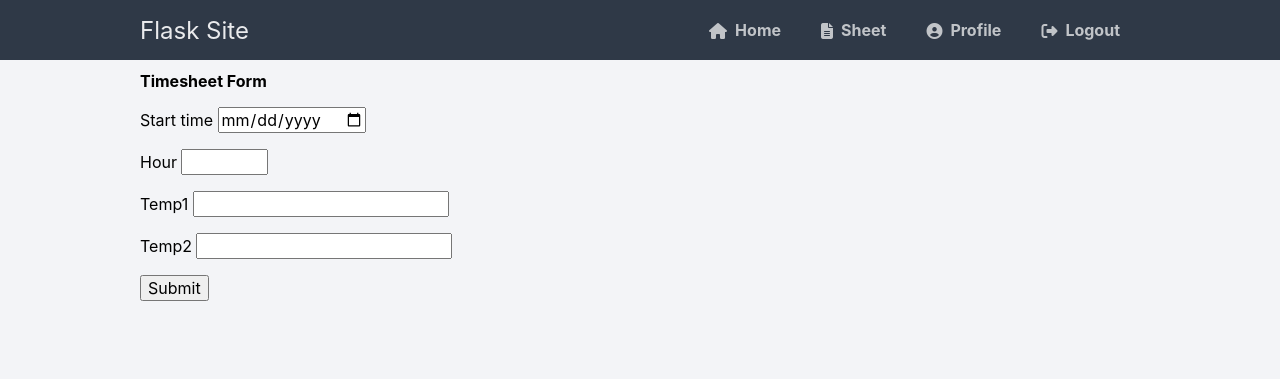
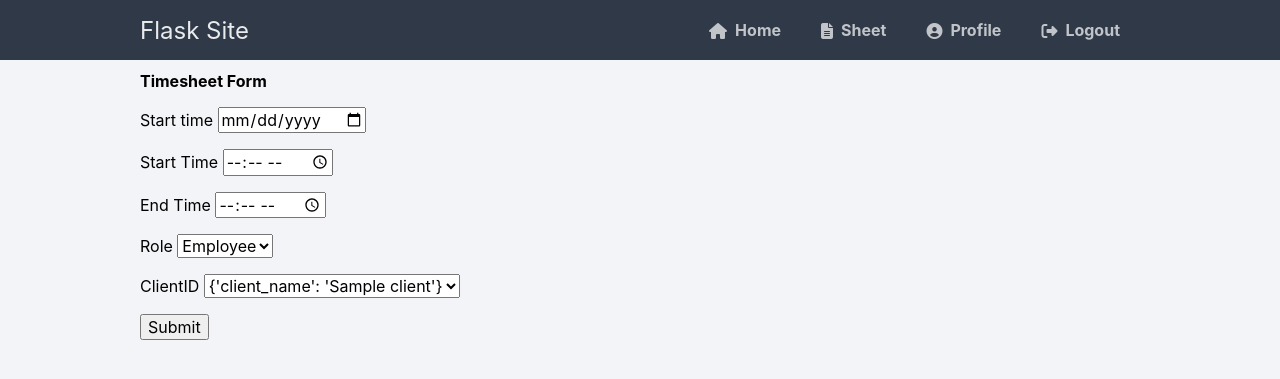
Before and after one commit to apurvashukla1999/flaskProject, a Flask app: page /sheet in a window 1280 px wide. Shown: the top 379 px of the page. Run offline with Flask 3, Linux system fonts and the light colour scheme; tables that the repository leaves empty or names only in its code hold one stand-in row (values such as "Sample post"); some libraries are stand-ins or nearby versions.

Commit message:
made tweaks to the timesheet

```diff
--- a/main.py
+++ b/main.py
@@ -1,12 +1,13 @@
+import datetime
 import re
 from flask_wtf import FlaskForm
-from wtforms import StringField, PasswordField, BooleanField, DateField, IntegerRangeField, IntegerField
+from wtforms import StringField, PasswordField, BooleanField, DateField, IntegerRangeField, IntegerField, SelectField, \
+    SubmitField, TimeField
 from wtforms import DecimalField, RadioField, DateTimeField
 import MySQLdb.cursors
 import hashlib
 from flask import Flask, render_template, request, session, redirect, url_for
 from flask_mysqldb import MySQL
-from wtforms.fields import datetime
 from wtforms.validators import InputRequired
 
 app = Flask(__name__)
@@ -23,9 +24,11 @@ mysql = MySQL(app)
 
 class TimesheetForm(FlaskForm):
     date = DateField("Start time", validators=[InputRequired()], format="%d%b%Y %H:%M")
-    hour = IntegerField(validators=[InputRequired()])
-    temp1 = StringField()
-    temp2 = StringField()
+    startHour = TimeField('Start Time', format='%H:%M', validators=[InputRequired()])
+    endHour = TimeField('End Time', format='%H:%M', validators=[InputRequired()])
+    role = SelectField('Role', validators=[InputRequired()], choices=[('employee', 'Employee'), ('manager', 'Manager'), ('admin', 'Admin')])
+    client = SelectField('ClientID')
+    submit = SubmitField()
 
 
 @app.route("/login", methods=['GET', 'POST'])
@@ -108,12 +111,18 @@ def home():
 @app.route("/sheet", methods=['GET', 'POST'])
 def sheet():
     form = TimesheetForm()
+    cursor = mysql.connection.cursor(MySQLdb.cursors.DictCursor)
+    cursor.execute("SELECT client_name FROM client")
+    fetch = cursor.fetchall()
+    form.client.choices = [(temp2) for temp2 in fetch]
     if form.validate_on_submit():
         date = form.date.data
-        hour = form.hour.data
-        temp1 = form.temp1.data
-        temp2 = form.temp2.data
-        return f'Date: {date} <br> hour: {hour} <br> temp1: {temp1} <br> temp2: {temp2}'
+        startHour = form.startHour.data
+        endHour = form.endHour.data
+        role = form.role.data
+        client = form.client.data
+        submit = form.submit.data
+        return '<h1> Hi {}!. Your form is submitted successfully.</h1>'
     return render_template("sheet.html", form=form)
 
 
--- a/templates/sheet.html
+++ b/templates/sheet.html
@@ -5,9 +5,10 @@
 <h1>Timesheet Form</h1>
     <form method="post" action="/sheet" enctype="multipart/form-data" >
         <p>{{ form.date.label }} {{ form.date() }}</p>
-        <p>{{ form.hour.label }} {{ form.hour(min='1', max='24') }}</p>
-        <p>{{ form.temp1.label }} {{ form.temp1() }}</p>
-        <p>{{ form.temp2.label }} {{ form.temp2() }}</p>
-        <p><input type="submit" value="Submit"></p>
+        <p>{{ form.startHour.label }} {{ form.startHour() }}</p>
+        <p>{{ form.endHour.label }} {{ form.endHour() }}</p>
+        <p>{{ form.role.label }} {{ form.role() }}</p>
+        <p>{{ form.client.label }} {{ form.client() }}</p>
+        <p>{{ form.submit()}}</p>
     </form>
 {% endblock %}
```
